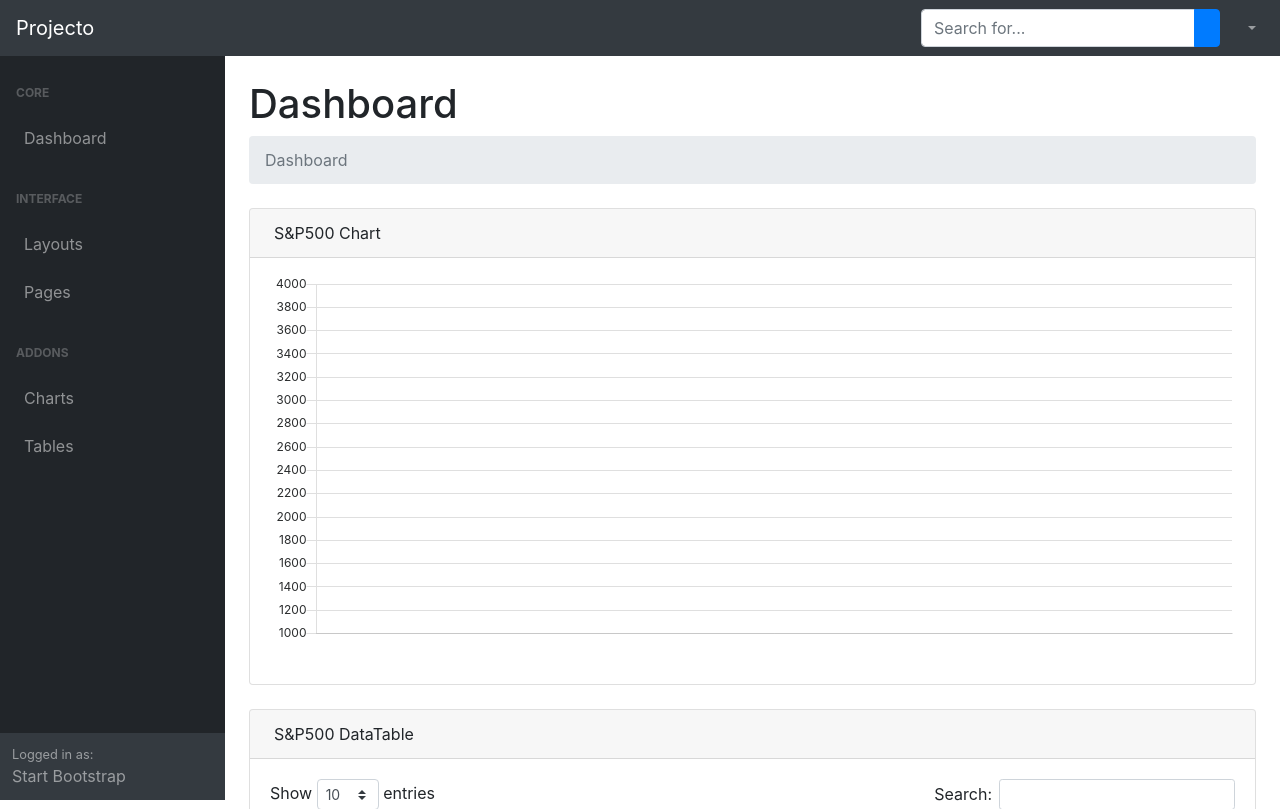
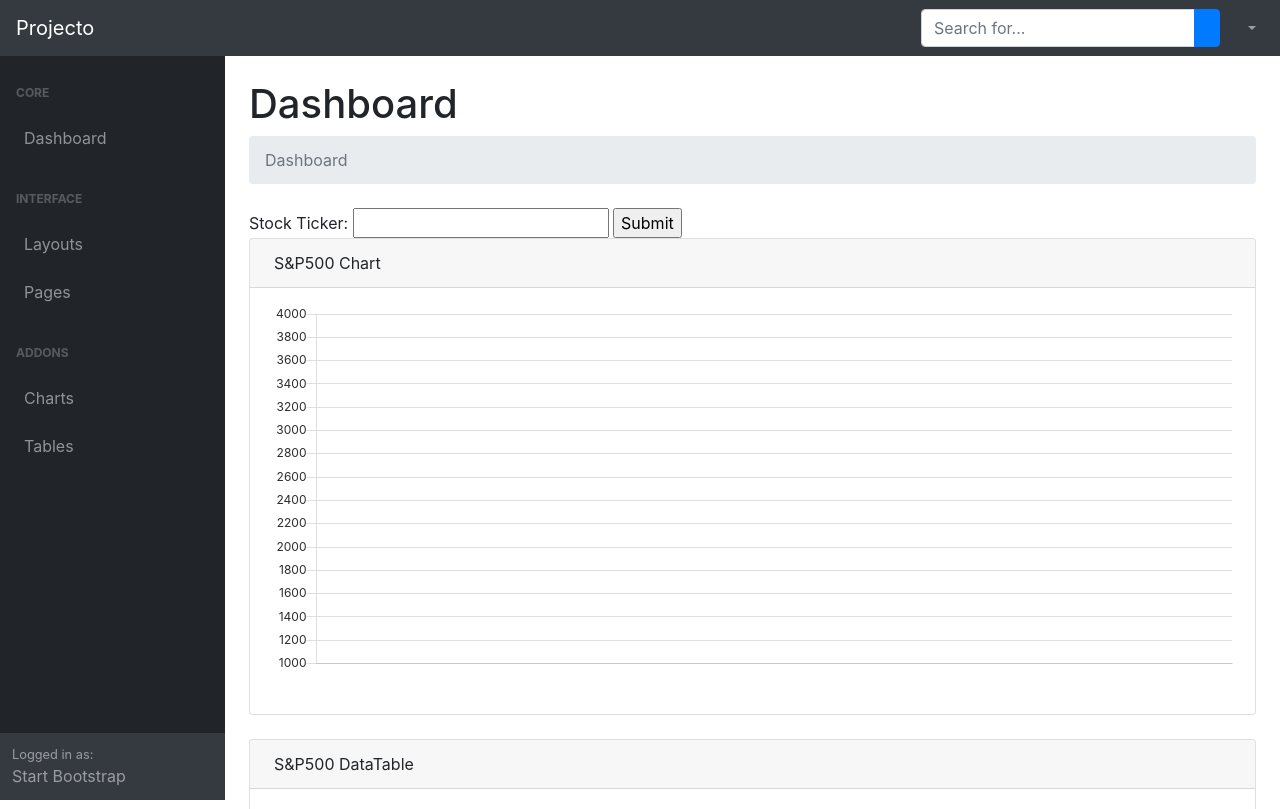
Before and after one commit to am16br/COP4521, a Flask app: template Website/templates/index.html in a window 1280 px wide. Shown: the top 809 px of the page. Run offline with Flask 2, Linux system fonts and the light colour scheme; the template is opened without the code that fills it, so the values that code supplies are empty; some libraries are stand-ins or nearby versions.

Commit message:
Update index.html

```diff
--- a/Website/templates/index.html
+++ b/Website/templates/index.html
@@ -117,6 +117,10 @@
                         <ol class="breadcrumb mb-4">
                             <li class="breadcrumb-item active">Dashboard</li>
                         </ol>
+                        <form method="post" action="simpleform.asp">
+                          Stock Ticker: <input type="text" name="ticker">
+                          <input type="submit" value="Submit">
+                        </form>
                                 <div class="card mb-4">
                                     <div class="card-header">
                                         <i class="fas fa-chart-area mr-1"></i>
```
